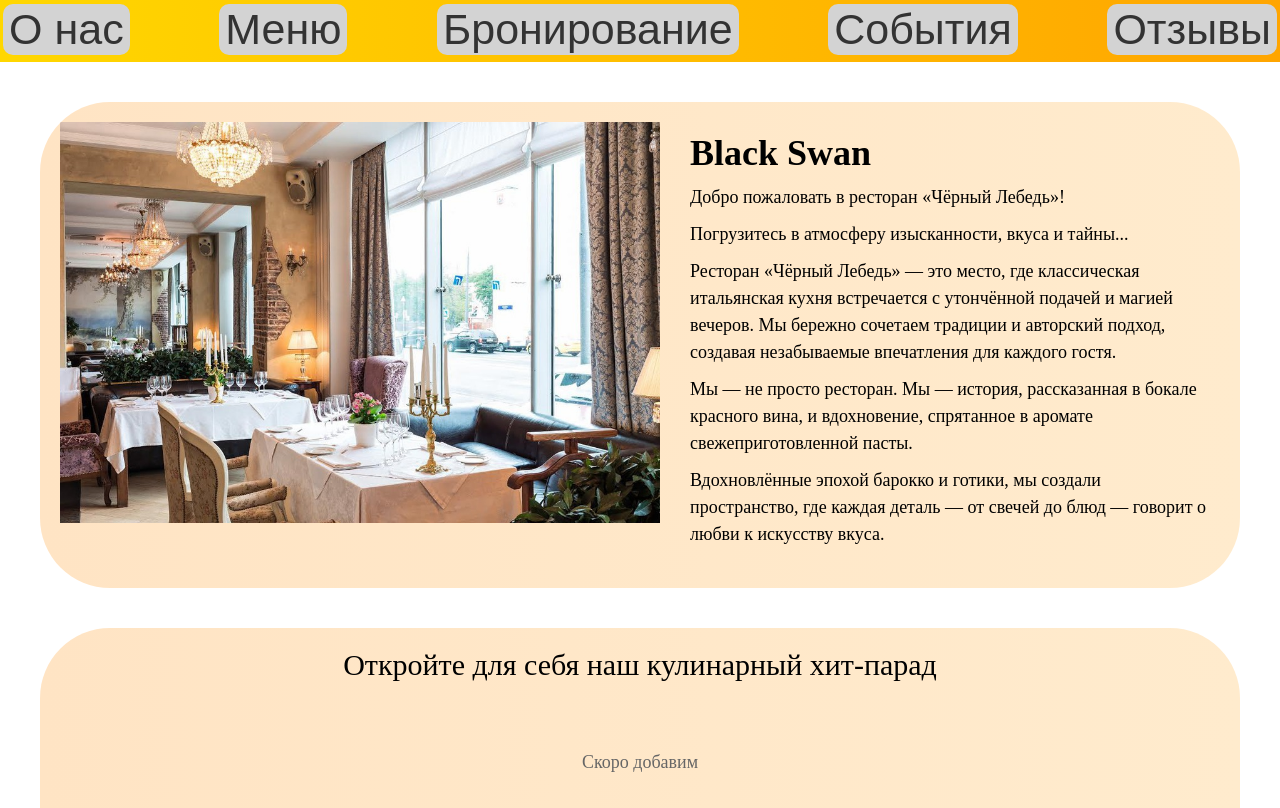
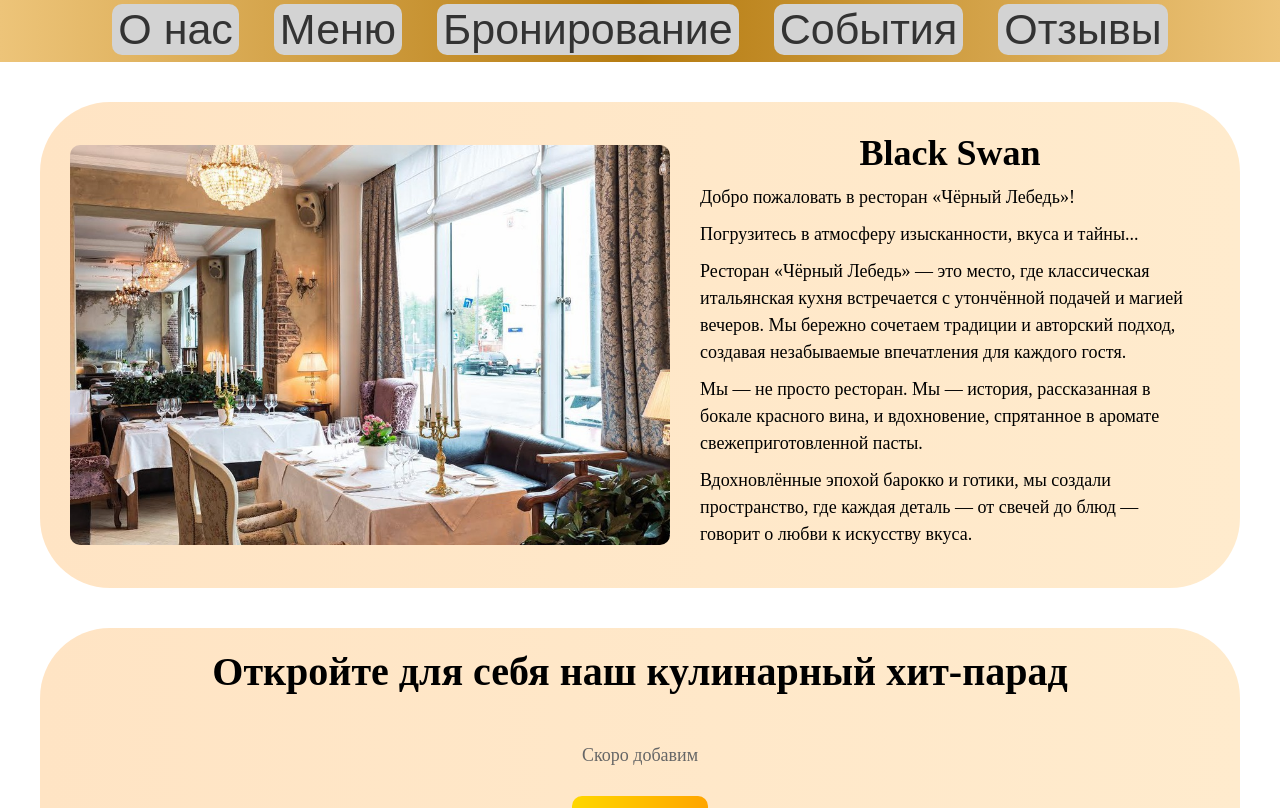
Before and after one commit to dddosha341/BlackSwan, a website: page public/index.html in a window 1280 px wide. Shown: the part 146-954 px from the top of the page. Drawn offline with Linux system fonts and the light colour scheme; no server answers.

Commit message:
fixes: styles on index.html

```diff
--- a/public/index.html
+++ b/public/index.html
@@ -81,5 +81,6 @@
     </footer>
     <script src="js/routing.js"></script>
     <script src="js/fav.js"></script>
+    <script src="js/easter-egg.js"></script>
 </body>
 </html>
--- /dev/null
+++ b/public/js/easter-egg.js
@@ -0,0 +1,28 @@
+document.addEventListener('DOMContentLoaded', function() {
+    const mediaBlocks = document.querySelectorAll('.media-block');
+    let clickCount = 0;
+    let lastClickedBlock = null;
+    const clickTimeout = 1000; // 1 секунда для тройного клика
+
+    mediaBlocks.forEach(block => {
+        block.addEventListener('click', function() {
+            // Если кликнули на другой блок, сбрасываем счётчик
+            if (lastClickedBlock !== this) {
+                clickCount = 0;
+                lastClickedBlock = this;
+            }
+
+            clickCount++;
+
+            // Если сделали 3 клика за отведённое время
+            if (clickCount === 3) {
+                window.location.href = '/easter-egg';
+            }
+
+            // Сбрасываем счётчик через заданное время
+            setTimeout(() => {
+                clickCount = 0;
+            }, clickTimeout);
+        });
+    });
+});
--- a/public/js/menu.js
+++ b/public/js/menu.js
@@ -10,6 +10,7 @@ document.addEventListener('DOMContentLoaded', () => {
         menuContainer.innerHTML = filteredItems.length > 0
             ? filteredItems.map(item => `
                 <div class="menu-item-top">
+                    <img src="../${item.imagePath}" alt="${item.name}">
                     <div class="menu-item-info">
                         <div class="menu-item-title">${item.name}${item.vegetarian ? ' (вег.)' : ''}</div>
                         <div class="menu-item-price">
--- a/public/styles/index.css
+++ b/public/styles/index.css
@@ -52,8 +52,10 @@
 .menu-buttons {
     display: flex;
     justify-content: center;
-    background: linear-gradient(to right, #FFD700, #FFA500);
-    gap: 7vw;
+    background: linear-gradient(to right, #edc479 0%, transparent 50%),
+    linear-gradient(to left, #edc479 0%, transparent 50%),
+    #b57b10;
+    gap: 35px;
     padding: 7px 0;
     box-sizing: border-box;
 }
@@ -93,9 +95,12 @@
     background: linear-gradient(to right, bisque, blanchedalmond);
     border-radius: 70px;
     margin-bottom: 40px;
-    max-height: 600px;
+    max-width: 1240px;
     overflow-y: auto;
-    padding: 20px;
+    padding-top: 20px;
+    padding-bottom: 20px;
+    padding-left: 30px;
+    padding-right: 30px;
 }
 
 .content-block-main {
@@ -104,14 +109,19 @@
 }
 
 .content-block-main-photo {
-    flex: 0 0 auto;
+    display: flex; /* Исправлено: было flex: flex; */
     max-width: 600px;
+    margin: 0 auto; /* Центрирует сам блок по горизонтали, если нужно */
+    justify-content: center;
+    align-items: center;
+    overflow: hidden;
 }
 
 .content-block-main-photo img {
     width: 100%;
     height: auto;
     display: block;
+    border-radius: 10px;
 }
 
 .content-block-main-info {
@@ -123,6 +133,8 @@
     font-size: 36px;
     font-weight: bold;
     margin-bottom: 10px;
+    justify-content: center;
+    text-align: center;
 }
 
 .content-block-main-info-desc {
@@ -143,7 +155,8 @@
 }
 
 .content-block-hit-title {
-    font-size: 30px;
+    font-size: 40px;
+    font-weight: bold;
 }
 
 .content-block-hit-menu-button {
@@ -186,7 +199,10 @@
     justify-content: space-between;
     gap: 20px;
     flex-wrap: wrap;
-    padding: 50px;
+    padding-left: 40px;
+    padding-right: 40px;
+    padding-top: 30px;
+    padding-bottom: 10px;
 }
 
 .menu-item-top {
```
Also changed, not shown: public/booking/index.html (+1 -0 lines), public/events/index.html (+1 -0 lines), public/menu/index.html (+1 -1 lines), public/reviews/index.html (+1 -0 lines).
